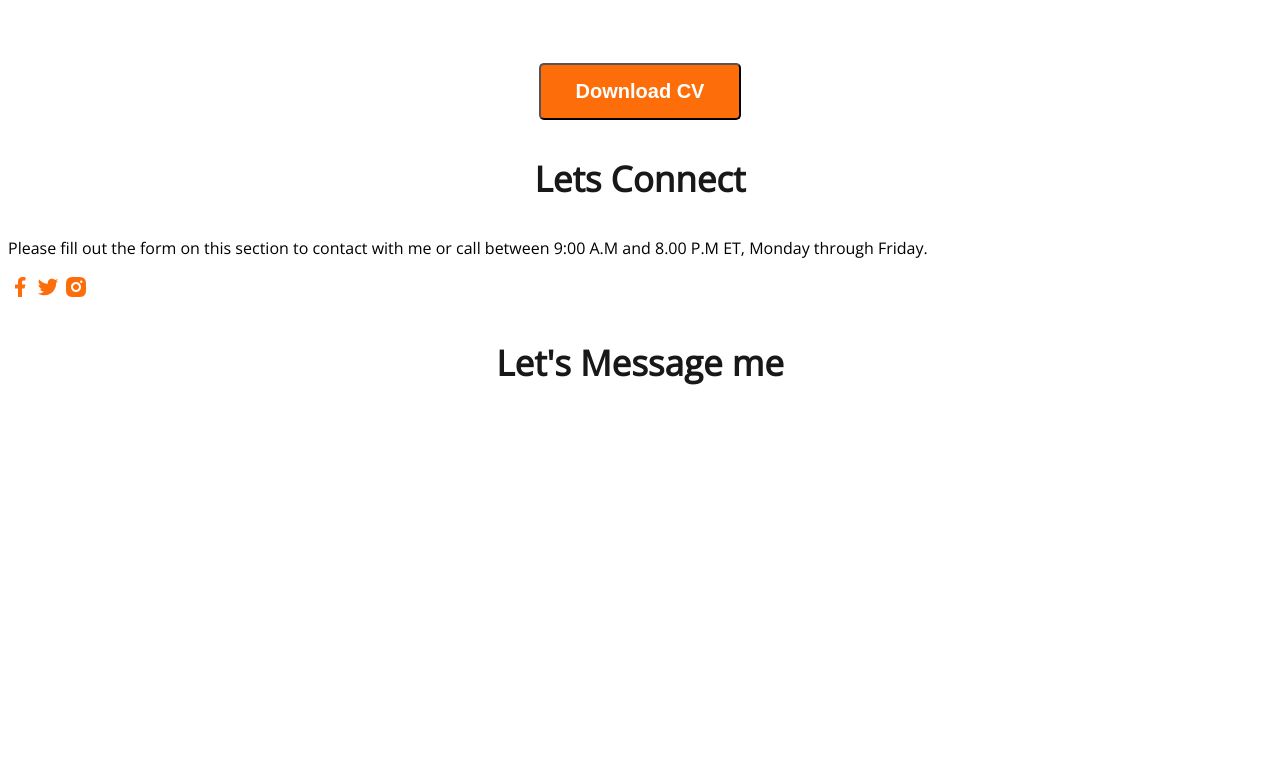
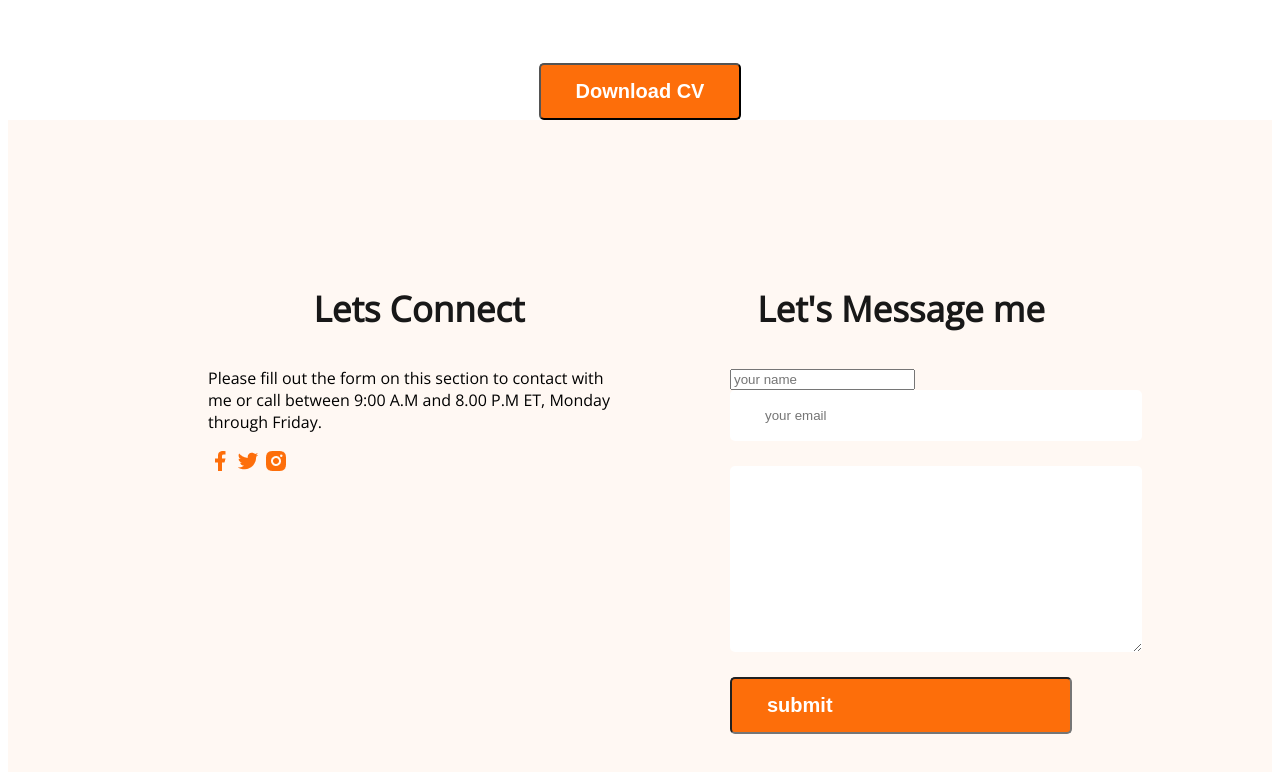
Before and after one commit to SHUVO29/webdeveloper-portfolio, a plain HTML site: page index.html in a window 1280 px wide. Shown: the part 2943-3715 px from the top of the page. Before the commit the page ends 3364 px from the top, so only its background shows below. Drawn offline with nearby package versions, Linux system fonts and the light colour scheme.

Commit message:
basic footer part

```diff
--- a/index.html
+++ b/index.html
@@ -190,6 +190,12 @@
       </div>
       <div class="footer-column">
         <h3 class="section-title">Let's Message me</h3>
+        <form class="contact" action="">
+          <input type="text" name="" placeholder="your name" />
+          <input type="email" name="" placeholder="your email" />
+          <textarea name="" id="" cols="30" rows="10"></textarea>
+          <input class="btn-primary" value="submit" />
+        </form>
       </div>
     </footer>
   </body>
--- a/styles/portfilio.css
+++ b/styles/portfilio.css
@@ -170,5 +170,22 @@ main section{
     text-align: center;
     margin-top: 50px;
 
+}
+footer{
+    display: flex;
+    gap: 100px;
+    background-color: #FFF8F3;
+    padding: 130px 200px;
+    margin: top 100px;
 
 }
+.contact input [type="text"], .contact input[type="email"],textarea {
+    display: block;
+    margin-bottom: 25px;
+    padding: 18px 35px;
+    color: #757575;
+    border-radius: 5px;
+    background: #ffff;
+    border: 0px;
+    width: 100%;
+}
```
